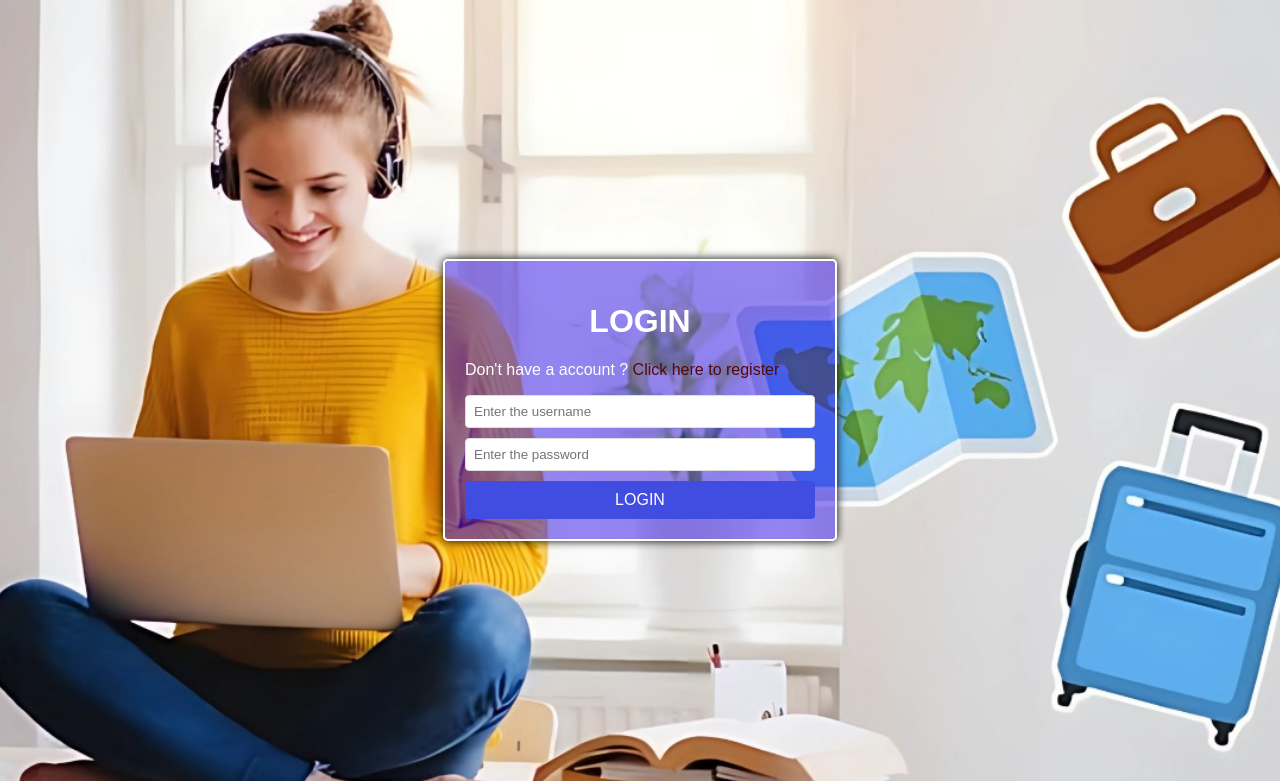
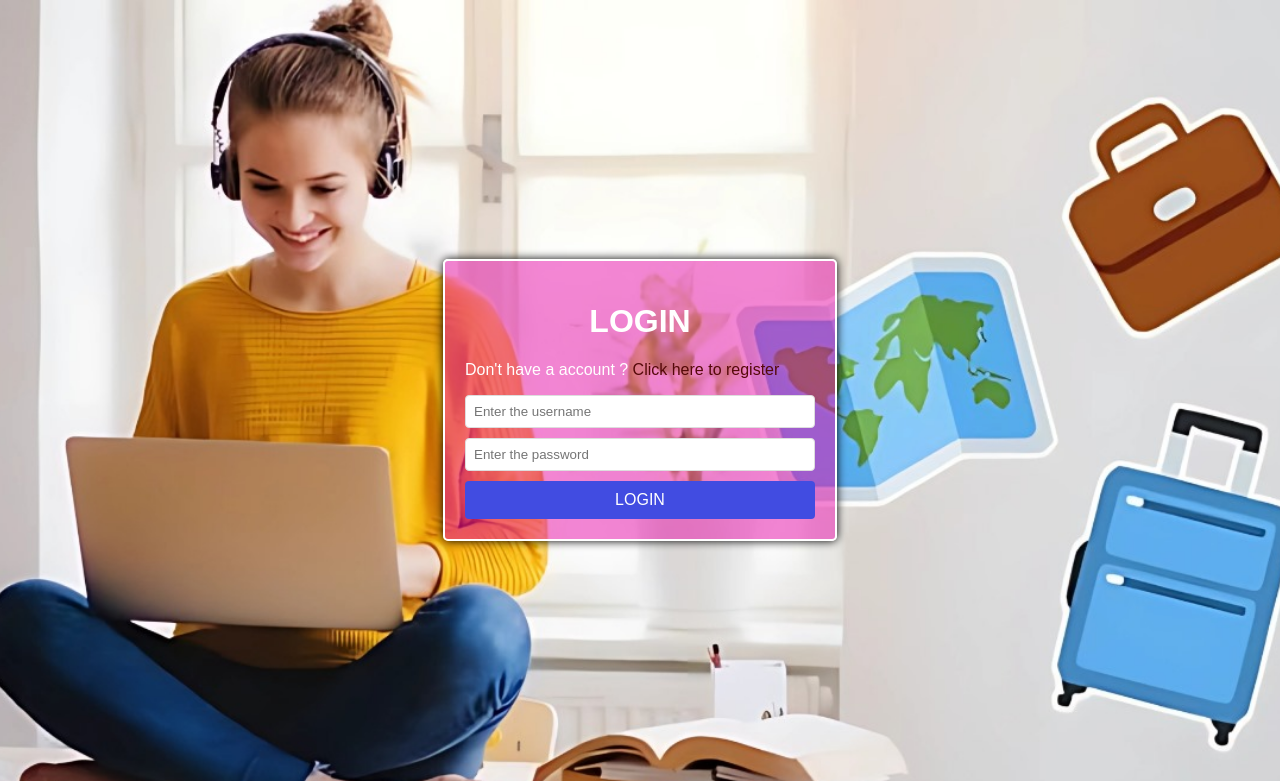
Before and after one commit to nassonline01/Vacationjob, a Django app: page /login/ in a window 1280 px wide. Shown: the top 781 px of the page. Run offline with Django 5.2, Linux system fonts and the light colour scheme.

Commit message:
modify login

```diff
--- a/Vacationjob/nass/templates/login.html
+++ b/Vacationjob/nass/templates/login.html
@@ -27,7 +27,7 @@
           filter: blur(0);
         }
         .container{
-          background-color: rgba(44, 15, 231, 0.5);
+          background-color: rgba(231, 15, 169, 0.5);
           padding: 20px;
           border-radius: 5px;
           box-shadow: 0 0 10px rgb(0, 0, 0.1);
```
